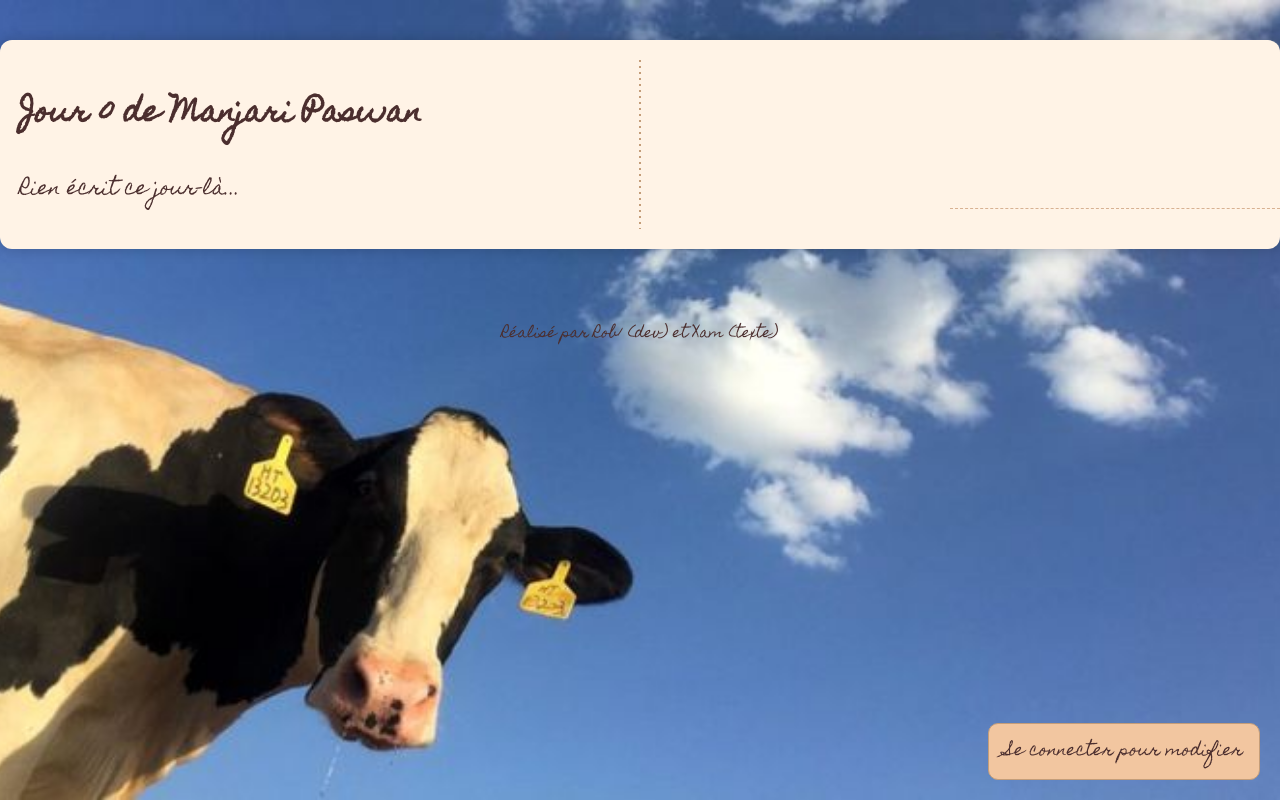
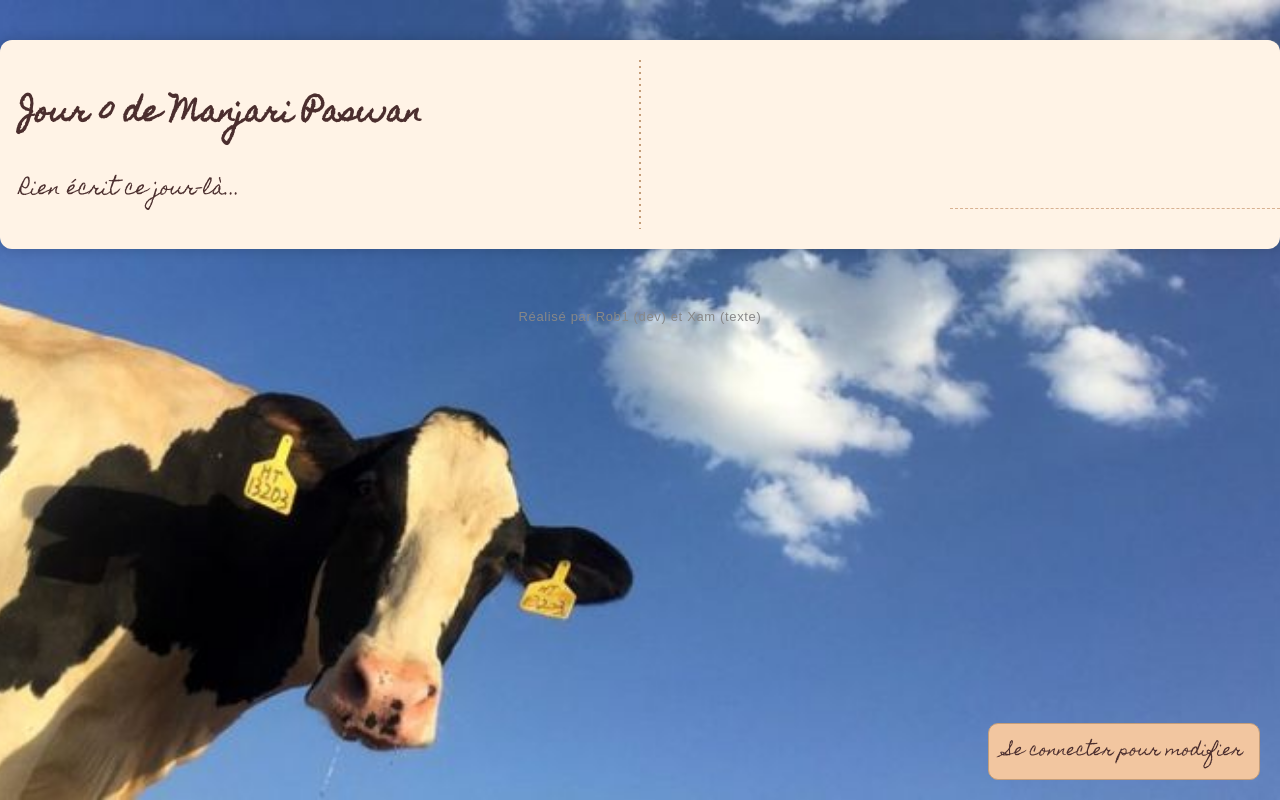
Before and after one commit to RobinLKK/projetisen, a PHP site: page /manjari/index.php?jour=0 in a window 1280 px wide. Run offline with PHP 8.4, Linux system fonts and the light colour scheme; tables that the repository leaves empty or names only in its code hold one stand-in row (values such as "Sample post").

Commit message:
Update index.php

```diff
--- a/manjari/index.php
+++ b/manjari/index.php
@@ -192,9 +192,18 @@ if (in_array($jour, $jours_json) && isset($data_json[$entryKey])) {
 
 <script src="js/main.js"></script>
 
-<footer style="text-align:center; margin: 30px 0; font-family: 'Homemade Apple', cursive; color: #4b2e2e; font-size: 14px;">
+<footer style="
+    text-align: center;
+    margin: 20px auto;
+    font-family: Arial, sans-serif;
+    color: #888888;
+    font-size: 13px;
+    letter-spacing: 0.05em;
+    user-select: none;
+">
     Réalisé par Rob1 (dev) et Xam (texte)
 </footer>
 
+
 </body>
 </html>
```
